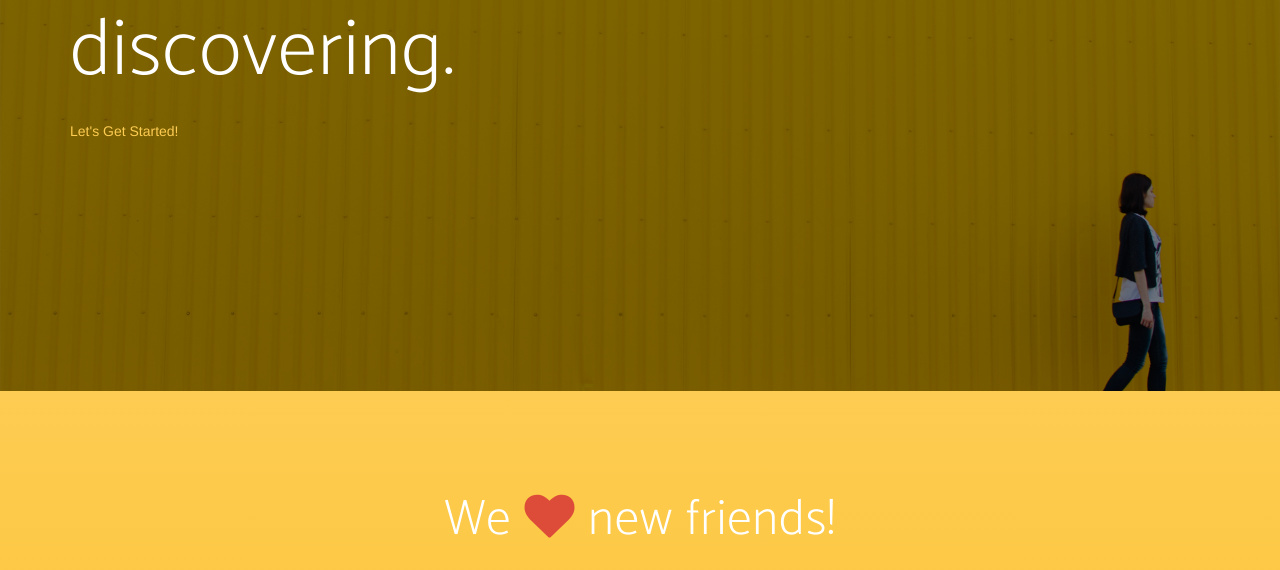
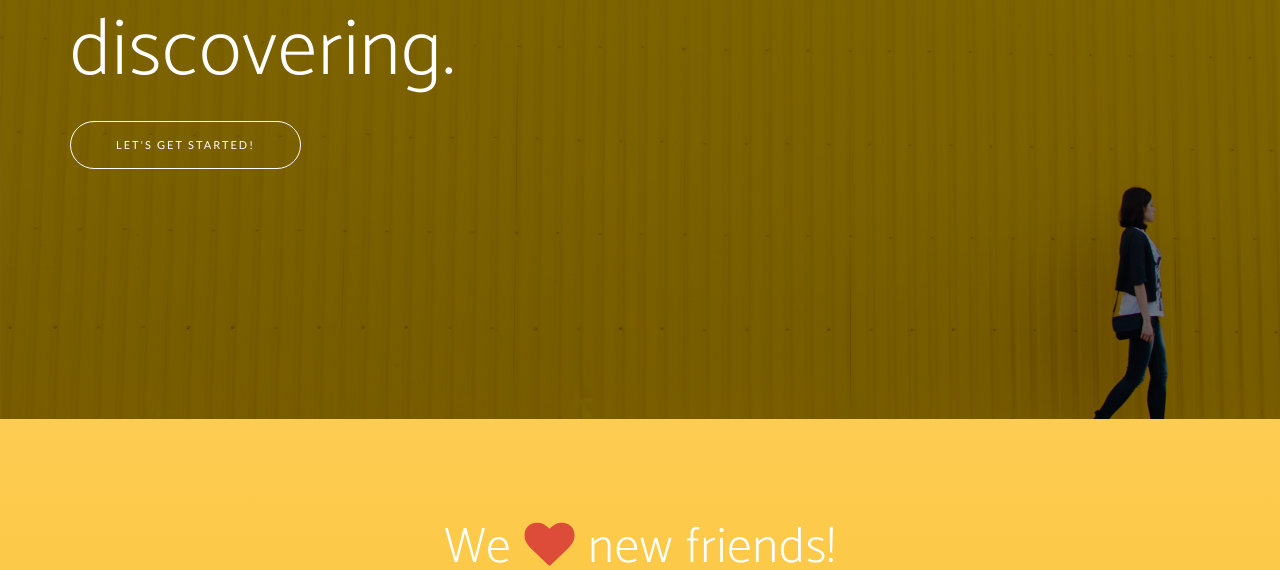
Before and after one commit to nainikaB/Website, a website: page index.html in a window 1280 px wide. Shown: the part 2960-3530 px from the top of the page. Drawn offline with nearby package versions, Linux system fonts and the light colour scheme; a script that the page names is missing; a web font is replaced by a local one.

Commit message:
Update index.html

```diff
--- a/index.html
+++ b/index.html
@@ -182,7 +182,7 @@
         <div class="cta-content">
             <div class="container">
                 <h2>Stop waiting.<br>Start discovering.</h2>
-                <a href="#contact" >Let's Get Started!</a>
+                <a href="#contact" class="btn btn-outline btn-xl page-scroll">Let's Get Started!</a>
             </div>
         </div>
         <div class="overlay"></div>
```
